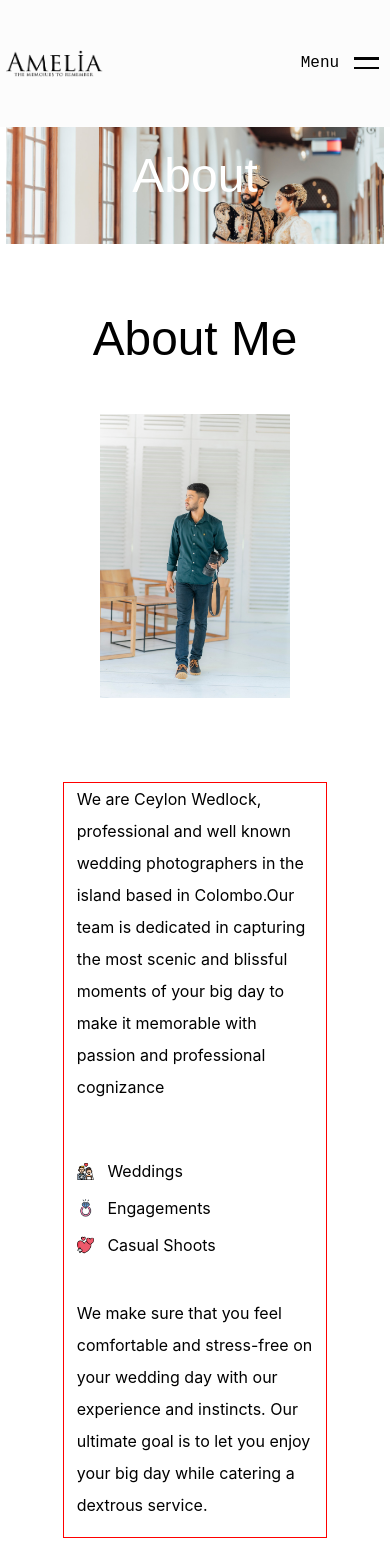
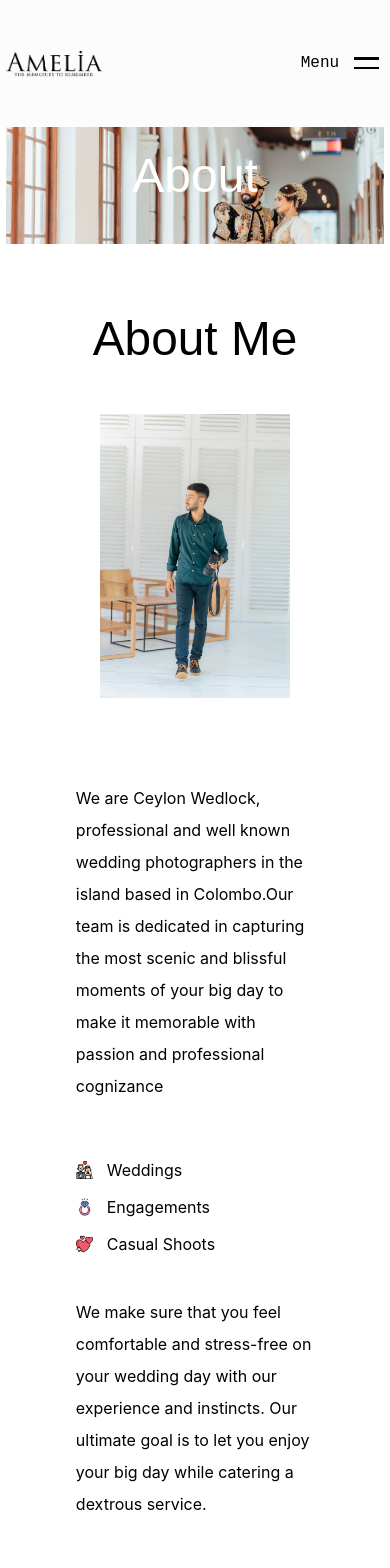
Before and after one commit to TharakaJayz/photography, a React (Create React App) app in the folder client/: page /about in a window 390 px wide. Shown: the top 1568 px of the page. Built offline with nearby package versions, Linux system fonts and the light colour scheme.

Commit message:
clening comments

```diff
--- a/client/src/pages/About/About.css
+++ b/client/src/pages/About/About.css
@@ -14,7 +14,6 @@
 .about_body{
     margin-top: 8vh;
     margin-bottom: 10vh;
-    /* border:2px solid red; */
     width: 100%;
     display: flex;
     flex-direction: column;
@@ -25,8 +24,6 @@
     width: 100%;
     text-align: center;
     font-family: var(--font-second);
-    /* font-size: 6rem; */
-    /* font-size: 4rem; */
     font-size: calc(2vw + 2.5rem);
     margin-bottom: 1em;
 }
@@ -59,10 +56,7 @@
 .AB_sec-2_p{
     width: 90%;
     text-align: left;
-    /* font-size: 1.2rem;
-    font-size: 1.5rem; */
     font-size: clamp(1rem,1vw + 0.2rem,1.5rem);
-    /* font-size: calc(1vw + 0.2rem); */
     line-height: 2em;
     margin-bottom: 1em;
 }
@@ -87,12 +81,11 @@
     display: flex;
     align-items: center;
     justify-content: center;
-    /* border: 1px solid red;; */
+
 }
 .sec-2_sec-div-sec-2{
     flex: 5;
     font-size: clamp(1rem,1vw + 0.2rem,1.5rem);
-    /* border:1px solid yellow; */
 }
 
 .sec-2_sec-div-sec-1_img{
@@ -100,6 +93,8 @@
     height: auto;
 }
 
+
+/* responsive design */
 
 @media (max-width:1115px){
     .ab-sec-1_img{
@@ -131,7 +126,7 @@
         flex-direction: column;
         justify-content: center;
         align-items: center;
-        border:1px solid red;
+
         width: 70%;
     }
 
--- a/client/src/pages/Contact/Contact.css
+++ b/client/src/pages/Contact/Contact.css
@@ -54,7 +54,7 @@
     cursor: pointer;
     color: rgb(68, 67, 67);
     transition:  color 150ms ease-in-out;
-    /* border:2px solid red; */
+
 }
 
 .div_logo_sec:hover{
@@ -82,7 +82,7 @@
 .div_logo_sec > a{
     width: 100%;
     display: flex;
-    /* flex-wrap: wrap; */
+
     align-items: center !important;
     text-decoration: unset;
     color: unset;
@@ -110,7 +110,7 @@
 .div_logo_title{
     text-align: left;
     font-size: clamp(1rem, 0.2rem + 1vw , 2rem);
-    /* border:1px solid green; */
+
 }
 
 
@@ -128,7 +128,7 @@
 
 .contact_form_div{
     width: 80%;
-    /* border: 2px solid green; */
+
     padding-top: 5vh;
     padding-bottom: 2vh;
     display: flex;
@@ -138,7 +138,7 @@
 }
 
 #contact_form_heading{
-    /* font-size: 2rem; */
+
     font-size: calc(1rem + 1vw);
     margin-bottom: 1em;
     font-weight: unset;
@@ -147,12 +147,12 @@
 .ct_form_div_form{
     width: 60%;
     margin-top: 5vh;
-    /* border: 2px solid blue; */
+
 }
 
 .ct_form_div_table{
     width: 100%;
-    /* border:2px solid black */
+
 }
 
 .ct_form_div_table_body{
@@ -161,10 +161,6 @@
 
 }
 
-.ct_form_div_table_body >tr{
-
-
-}
 
 #row1 {
    display: flex;
@@ -196,7 +192,6 @@
     border:none;
     border-bottom: 2px solid black;
     padding-bottom: 2.5vh;
-    /* font-size: 1.2rem; */
     font-size: calc(0.5rem + 0.7vw);
     padding-left: 1em;
 }
@@ -213,7 +208,6 @@
 }
 
 #CB_fomr_button{
-    /* font-size: 1.2rem; */
     font-size: calc(0.5rem + 0.7vw);
     padding:1em 2em;
     border-color: transparent;
@@ -230,12 +224,10 @@
 }
 
 .CF-error_div{
-    /* font-size: 1.1rem; */
     color: red;
 }
 
 .CF-success_div{
-    /* font-size: 1.1rem; */
     color: green;
 }
 
--- a/client/src/pages/Home/Home.js
+++ b/client/src/pages/Home/Home.js
@@ -16,7 +16,6 @@ import { Autoplay, Pagination, Navigation, EffectFade ,Zoom} from "swiper/module
 import img1 from "../../assets/back 3.jpg";
 import img2 from "../../assets/background 1.jpg";
 import img3 from "../../assets/back contact.jpg";
-import Navbar from "../../components/Navbar/Navbar";
 
 
 
```
Also changed, not shown: client/src/pages/Gallery/Gallery.js (+2 -123 lines).
